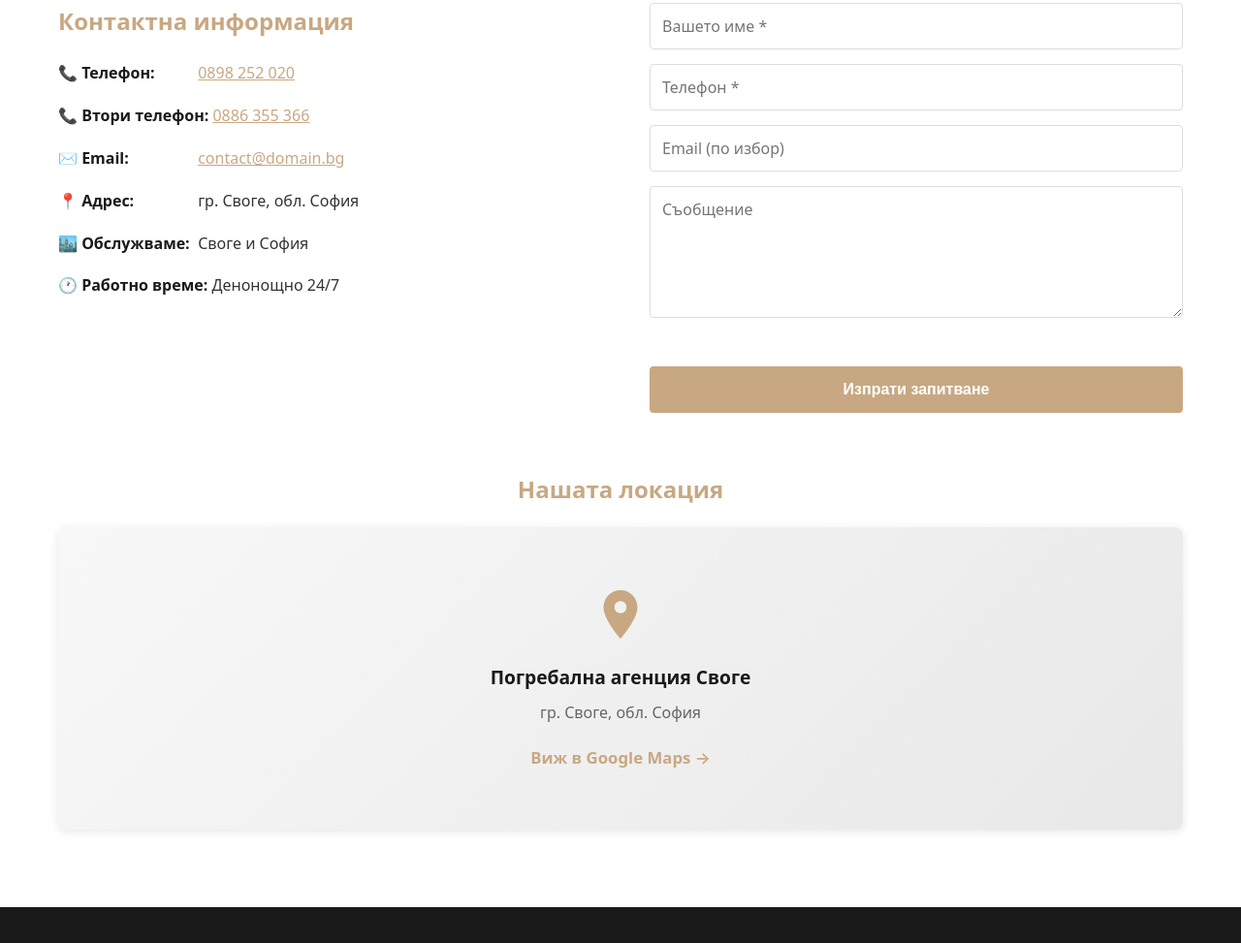
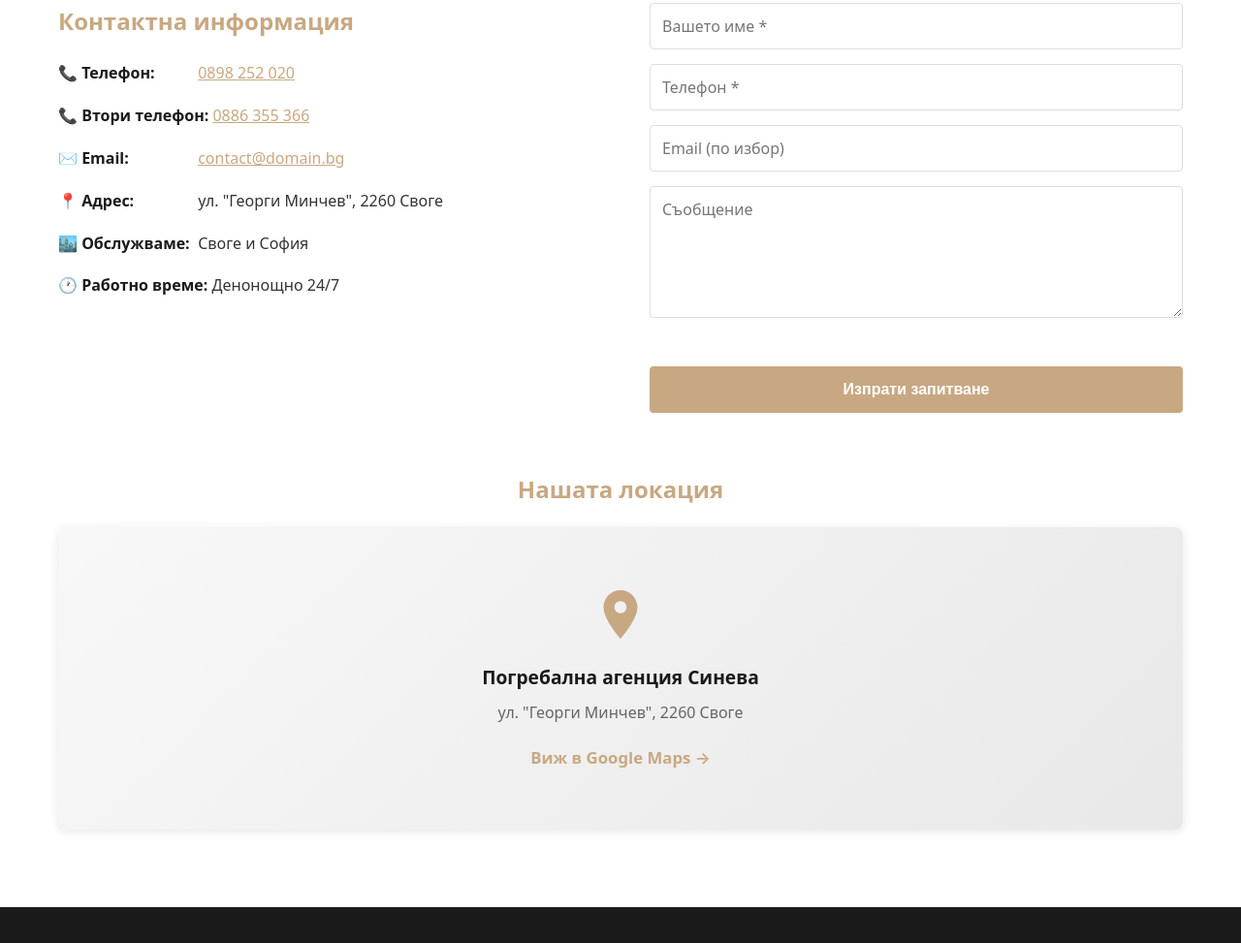
Before and after one commit to zooninja/funeral-site, a website: page index.html in a window 1280 px wide. Shown: the part 2647-3620 px from the top of the page at 97% size. Drawn offline with Linux system fonts and the light colour scheme.

Commit message:
Актуализиран адрес: ул. Георги Минчев, 2260 Своге

```diff
--- a/index.html
+++ b/index.html
@@ -42,7 +42,7 @@
     "email": "contact@yourdomain.bg",
     "address": {
       "@type": "PostalAddress",
-      "streetAddress": "Своге",
+      "streetAddress": "ул. Георги Минчев",
       "addressLocality": "Своге",
       "addressRegion": "София област",
       "postalCode": "2260",
@@ -200,7 +200,7 @@
           </div>
           <div class="info-item">
             <strong>📍 Адрес:</strong>
-            <span>гр. Своге, обл. София</span>
+            <span>ул. "Георги Минчев", 2260 Своге</span>
           </div>
           <div class="info-item">
             <strong>🏙️ Обслужваме:</strong>
@@ -235,8 +235,8 @@
               <svg width="60" height="60" viewBox="0 0 24 24" fill="none" xmlns="http://www.w3.org/2000/svg">
                 <path d="M12 2C8.13 2 5 5.13 5 9c0 5.25 7 13 7 13s7-7.75 7-13c0-3.87-3.13-7-7-7zm0 9.5c-1.38 0-2.5-1.12-2.5-2.5s1.12-2.5 2.5-2.5 2.5 1.12 2.5 2.5-1.12 2.5-2.5 2.5z" fill="#c8a882"/>
               </svg>
-              <p>Погребална агенция Своге</p>
-              <p class="address">гр. Своге, обл. София</p>
+              <p>Погребална агенция Синева</p>
+              <p class="address">ул. "Георги Минчев", 2260 Своге</p>
               <span class="view-map">Виж в Google Maps →</span>
             </div>
           </a>
```
